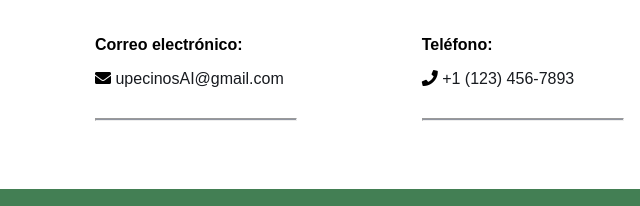
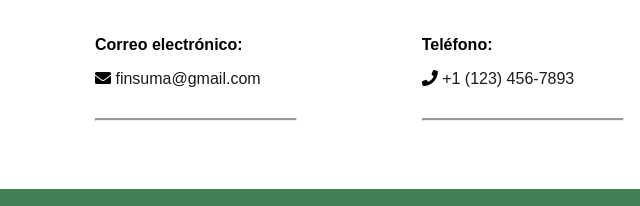
Before and after one commit to 202501-I1ASI0729-AhorrArte/AhorrArte-LandingPage, a plain HTML site: page docs/contacts.html in a window 1280 px wide. Shown: the part 782-988 px from the top of the page, 215-855 px from the left. Drawn offline with Linux system fonts and the light colour scheme.

Commit message:
feat: change email on contacs

```diff
--- a/docs/contacts.html
+++ b/docs/contacts.html
@@ -64,7 +64,7 @@
       <strong>Correo electrónico:</strong>
       <p>
         <i class="fas fa-envelope"></i>
-        <a href="mailto:upecinosAI@gmail.com">upecinosAI@gmail.com</a>
+        <a href="mailto:finsuma@gmail.com">finsuma@gmail.com</a>
       </p>
       <hr>
     </div>
```
